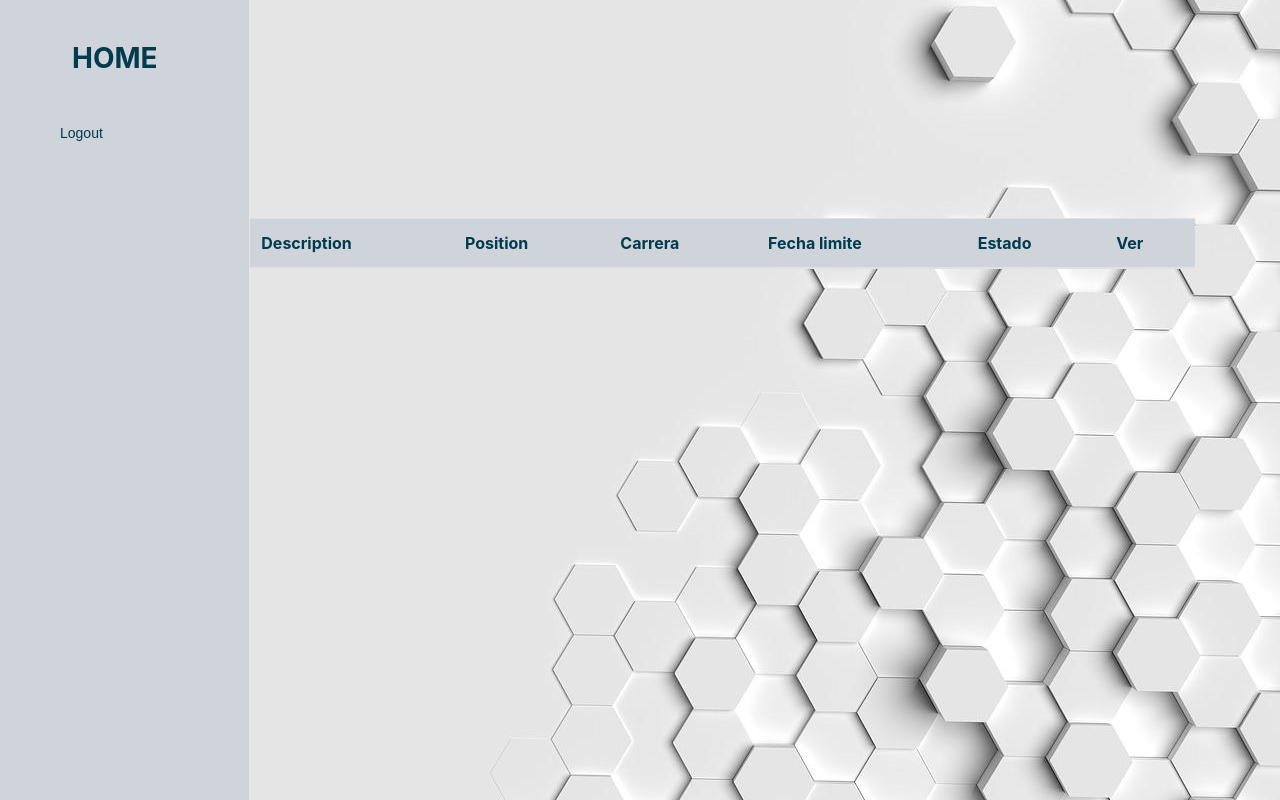
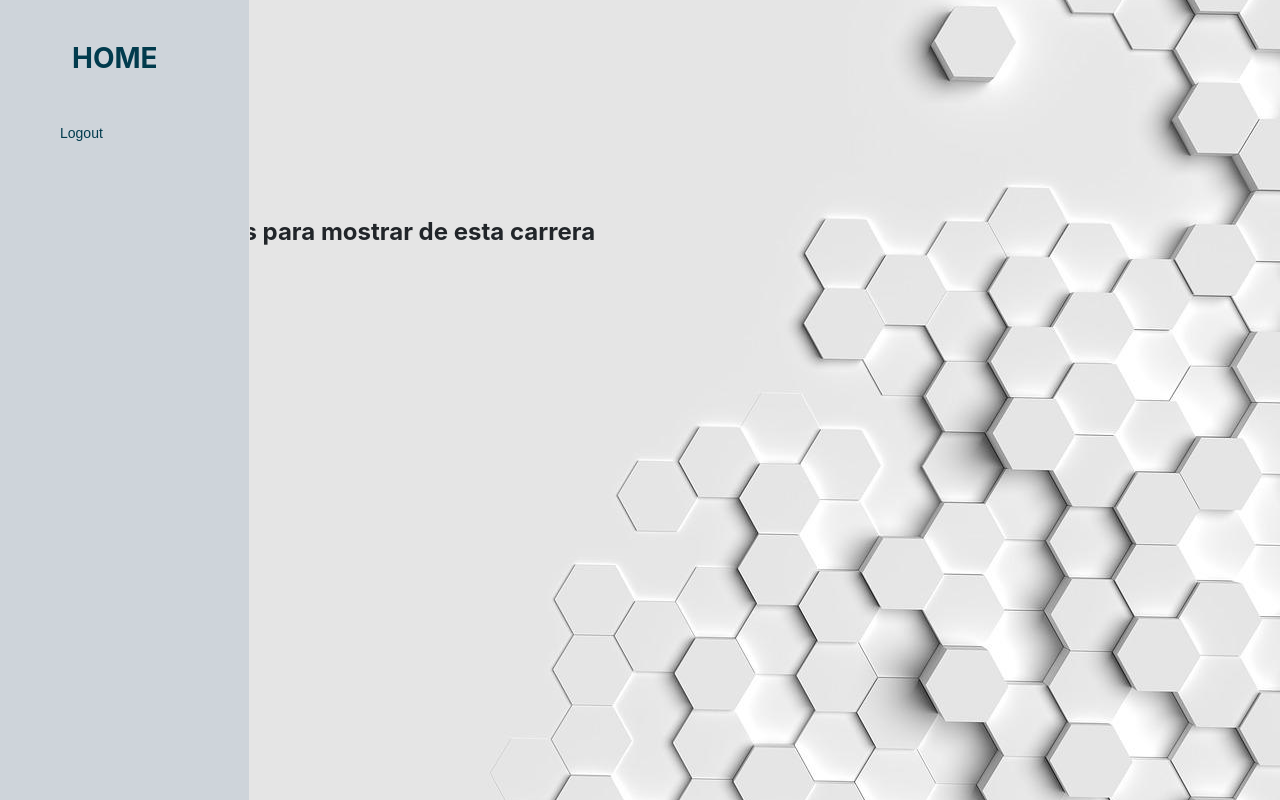
Before and after one commit to anagchaio/LabIV---Proyecto-Final-2021, a PHP site: the page made by Views/jobOffer-list.php in a window 1280 px wide. Run offline with PHP 8.4, Linux system fonts and the light colour scheme; the template is opened without the code that fills it, so the values that code supplies are empty; some libraries are stand-ins or nearby versions.

Commit message:
View Offer fix

```diff
--- a/Controllers/JobOfferController.php
+++ b/Controllers/JobOfferController.php
@@ -49,6 +49,8 @@
             $this->showListView();
         } else {
             $invalidDate = true;
+            $companies = $this->CompanyDAO->GetAll();
+            $jobPositions = $this->JobPositionDAO->GetAllActiveCareers();
             require_once(VIEWS_PATH . "jobOffer-add.php");
         }
     }
@@ -130,6 +132,9 @@
             $careerId = $student->getCareerId();
             $jobOffers = $this->jobOfferDAO->GetListByCareer($careerId);
         }
+        if($jobOffers = null){
+            $noOffersToShow = true;
+        }
 
         require_once(VIEWS_PATH . "jobOffer-list.php");
     }
--- a/Views/jobOffer-list.php
+++ b/Views/jobOffer-list.php
@@ -1,4 +1,7 @@
 <?php
+
+use Models\JobOffer;
+
 require_once('nav-shared.php');
 
 ?>
@@ -6,12 +9,12 @@
     <section id="listado" class="mb-5">
         <div class="container">
             <h2 class="mb-4">Ofertas</h2>
-            <div class = "row">
+            <div class="row">
                 <form action="<?php echo FRONT_ROOT ?>JobOffer/FilterByCareer" method="GET">
                     <label for="">Carrera: </label>
                     <select name="careerId" class="form-control form-control-ml">
                         <?php
-                     echo "<option value=". 0 .">Todas</option>";
+                        echo "<option value=" . 0 . ">Todas</option>";
                         if (isset($careers)) {
                             foreach ($careers as $career) {
                                 echo "<option value=" . $career->getCareerId() . ">" . $career->getDescription() . "</option>";
@@ -22,20 +25,21 @@
                     <button type="submit" name="filter-button" class="btn btn-dark ml-auto d-block">Filtrar</button>
                 </form>
             </div>
+            <table class="table table-hover">
+            <?php
+            if (isset($jobOffers) && $jobOffers != null) {
 
-            <table class="table table-hover">
-                <thead>
-                    <th>Empresa</th>
-                    <th>Description</th>
-                    <th>Position</th>
-                    <th>Carrera</th>
-                    <th>Fecha limite</th>
-                    <th>Estado</th>
-                    <th>Ver</th>
-                </thead>
-                <tbody>
-                    <?php
-                    if (isset($jobOffers)) {
+                echo "<thead>";
+                echo " <th>Empresa</th>";
+                echo " <th>Description</th>";
+                echo " <th>Position</th>";
+                echo " <th>Carrera</th>";
+                echo " <th>Fecha limite</th>";
+                echo " <th>Estado</th>";
+                echo " <th>Ver</th>";
+                echo " </thead>";
+                echo " <tbody>";
+
                 foreach ($jobOffers as $jobOffer) {
                     echo  "<tr>";
                     echo  "<td>" . $jobOffer->getCompany_name() . "</td>";
@@ -48,6 +52,11 @@
                     $jobOfferId = $jobOffer->getJobOfferId();
                     echo "<td><a href=" . FRONT_ROOT . "JobOffer/ShowOffer/" . $jobOfferId . ">+ info</a></td>";
                 }
+            } else {
+                echo "<h4>";
+                echo "No hay ofertas para mostrar de esta carrera";
+                echo "</h4>";
+
             }
             ?>
             </tbody>
```
Also changed, not shown: Views/jobOffer-add.php (+9 -3 lines). Lines whose indentation alone changed are shown as unchanged.
